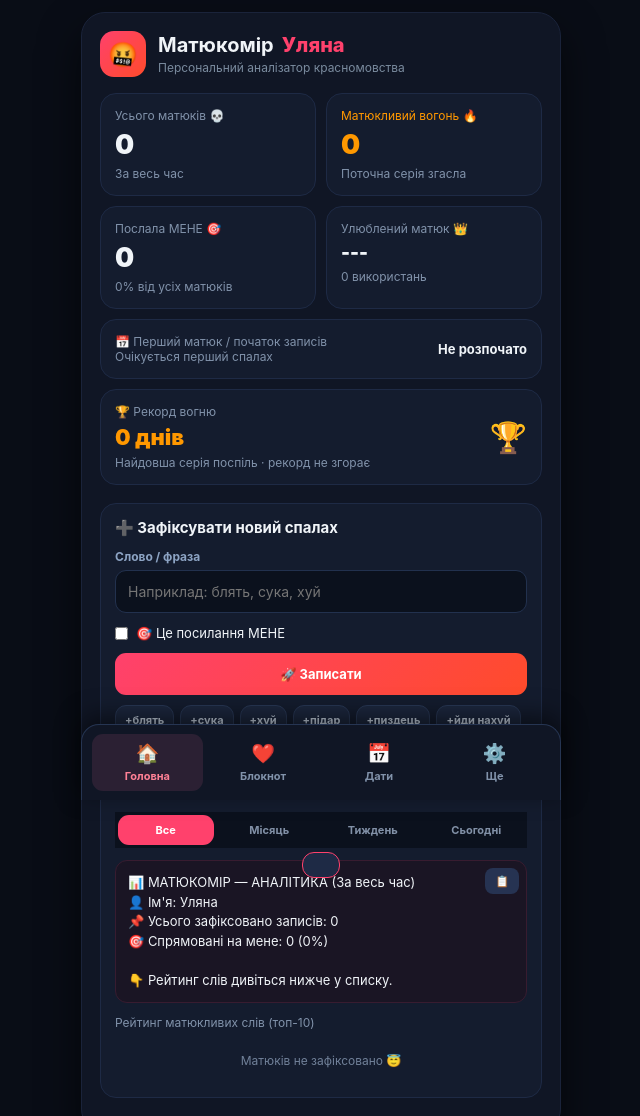
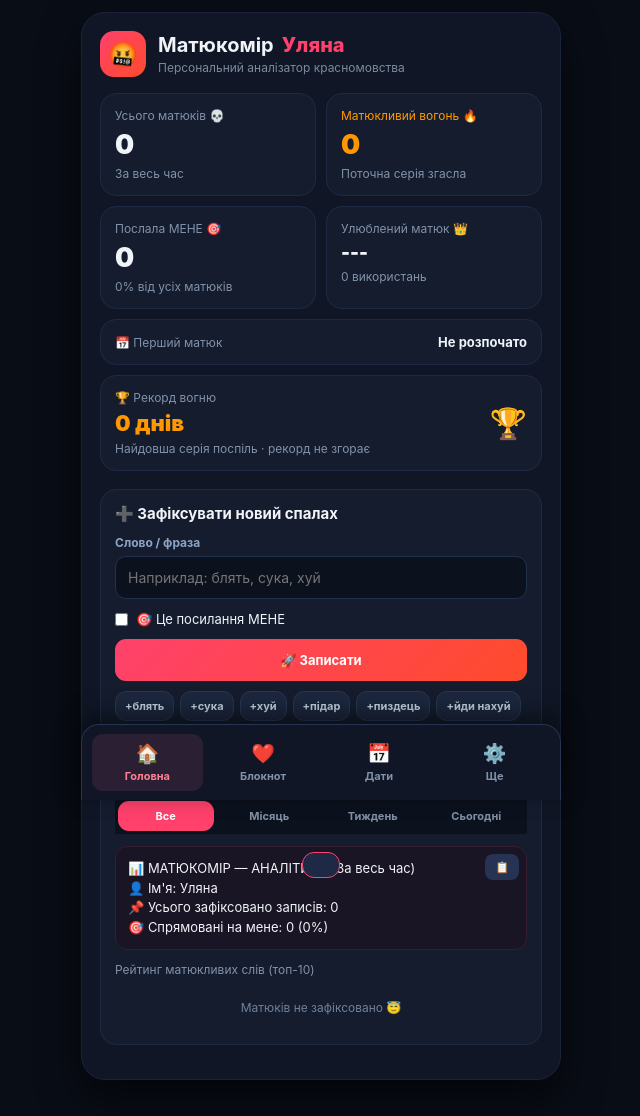
Before and after one commit to inti-cell/Matykomir, a plain HTML site: page index.html in a window 1280 px wide. Shown: the top 1116 px of the page, without its empty margins (319-959 px from the left). Drawn offline with Linux system fonts and the light colour scheme.

Commit message:
Update HTML structure and remove milestone logic

```diff
--- a/index.html
+++ b/index.html
@@ -59,7 +59,7 @@ h1{font-size:20px}.name{color:#ff416c;background:transparent;border:0;outline:0;
  <div class="card"><div class="muted orange" id="streakTitleLabel">Матюкливий вогонь 🔥</div><div class="value orange" id="streak">0</div><div class="muted" id="streakLabel">Поточна серія, днів</div></div>
  <div class="card"><div class="muted">Послала МЕНЕ 🎯</div><div class="value" id="targeted">0</div><div class="muted" id="targetPct">0% від усіх матюків</div></div>
  <div class="card"><div class="muted">Улюблений матюк 👑</div><div class="value" id="topWord" style="font-size:19px">---</div><div class="muted" id="topCount">0 використань</div></div>
- <div class="card full"><div><div class="muted">📅 Перший матюк / початок записів</div><div class="muted" id="tracking">Очікується перший спалах</div></div><strong id="firstDate" style="text-align:right;font-size:13px">Не розпочато</strong></div>
+ <div class="card full"><div><div class="muted">📅 Перший матюк</div><div class="muted" id="tracking" style="display:none"></div></div><strong id="firstDate" style="text-align:right;font-size:13px">Не розпочато</strong></div>
  <div class="card full"><div><div class="muted">🏆 Рекорд вогню</div><div class="value orange" id="record" style="font-size:22px">0 днів</div><div class="muted" id="recordDates">Найдовша серія поспіль</div></div><div style="font-size:30px">🏆</div></div>
 </div>
 <section class="section">
@@ -297,12 +297,6 @@ function dayDiff(a,b){const x=new Date(a.getFullYear(),a.getMonth(),a.getDate())
 function showToast(msg){$('toast').textContent=msg;$('toast').classList.add('show');setTimeout(()=>$('toast').classList.remove('show'),2600);}
 function persistItems(){save('mat_items',state.items);}
 
-// Логіка ювілейних матюків:
-// 100..900 -> кожен 100-й
-// 1000..9000 -> кожен 1000-й
-// 10000..90000 -> кожен 10000-й
-// 100000..900000 -> кожен 100000-й
-// 1000000 -> мільйон
 function checkMilestone(totalCount) {
   if (totalCount < 100 || totalCount > 1000000) return;
 
@@ -482,7 +476,6 @@ function render(){
  const counts={};all.forEach(i=>counts[i.word]=(counts[i.word]||0)+1);const top=Object.keys(counts).sort((a,b)=>counts[b]-counts[a])[0];
  $('topWord').textContent=top||'---';$('topCount').textContent=top?counts[top]+' використань':'0 використань';
  $('firstDate').textContent=state.first?fmt(state.first,true):'Не розпочато';
- $('tracking').textContent=state.first?'Перший матюк зафіксовано точно':'Очікується перший спалах';
 
  renderQuickChips();
 
@@ -495,8 +488,7 @@ function render(){
  let screenText = `📊 МАТЮКОМІР — АНАЛІТИКА (${periodName})\n`;
  screenText += `👤 Ім'я: ${state.name}\n`;
  screenText += `📌 Усього зафіксовано записів: ${list.length}\n`;
- screenText += `🎯 Спрямовані на мене: ${pTarget} (${list.length?Math.round(pTarget/list.length*100):0}%)\n\n`;
- screenText += `👇 Рейтинг слів дивіться нижче у списку.`;
+ screenText += `🎯 Спрямовані на мене: ${pTarget} (${list.length?Math.round(pTarget/list.length*100):0}%)`;
 
  $('report').textContent = screenText;
 
```
